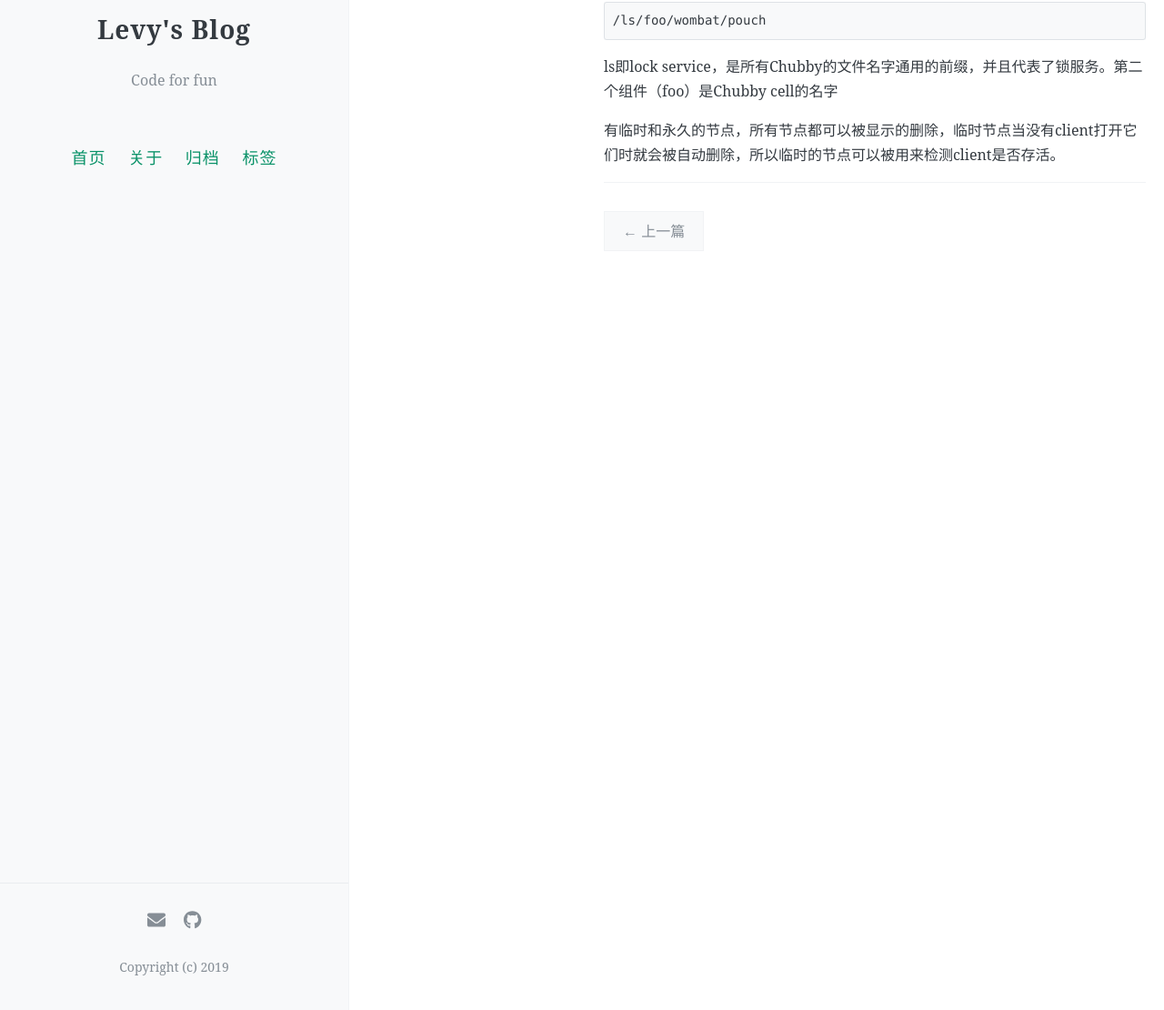
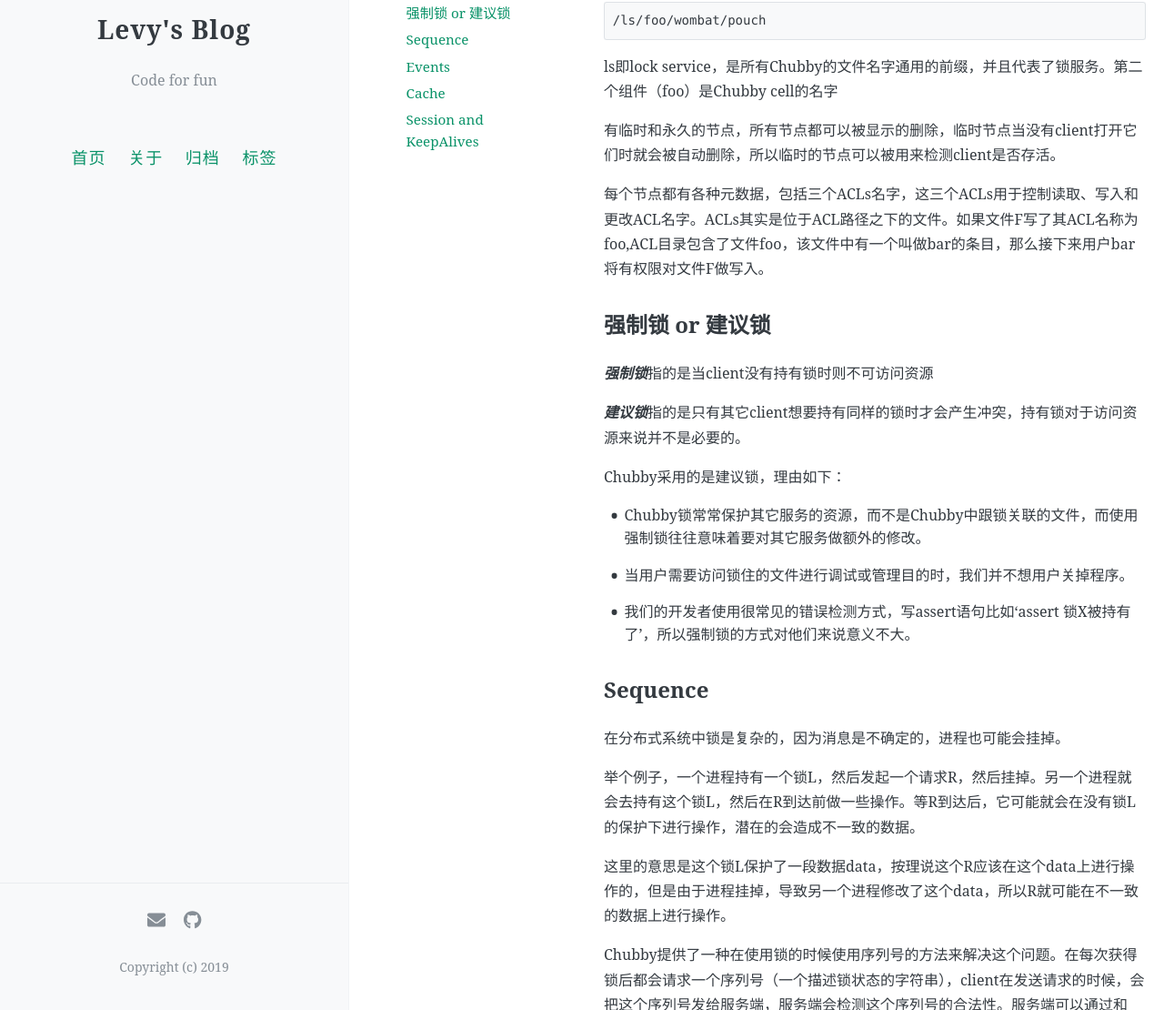
Before and after one commit to levy5307/blog, a Jekyll site: the page built from _posts/2020-08-08-Chubby.md, in a window 1280 px wide and 1400 px high, scrolled down 1625 px. Shown: the part 290-1400 px from the top of the window at 91% size. Built offline with Jekyll 4.4.1, drawn with Linux system fonts in a browser that asks for light colours; comment, search, counter and statistics services are not loaded; before the commit the page ends 2232 px from its top, so only the background shows below that; some of the changed text lies outside the part shown.

Commit message:
update Chubby

```diff
--- a/_posts/2020-08-08-Chubby.md
+++ b/_posts/2020-08-08-Chubby.md
@@ -48,3 +48,59 @@ chubby的文件与unix文件系统基本一样，这样的好处是chubby文件
 ls即lock service，是所有Chubby的文件名字通用的前缀，并且代表了锁服务。第二个组件（foo）是Chubby cell的名字
 
 有临时和永久的节点，所有节点都可以被显示的删除，临时节点当没有client打开它们时就会被自动删除，所以临时的节点可以被用来检测client是否存活。
+
+每个节点都有各种元数据，包括三个ACLs名字，这三个ACLs用于控制读取、写入和更改ACL名字。ACLs其实是位于ACL路径之下的文件。如果文件F写了其ACL名称为foo,ACL目录包含了文件foo，该文件中有一个叫做bar的条目，那么接下来用户bar将有权限对文件F做写入。
+
+
+## 强制锁 or 建议锁
+
+***强制锁***指的是当client没有持有锁时则不可访问资源
+
+***建议锁***指的是只有其它client想要持有同样的锁时才会产生冲突，持有锁对于访问资源来说并不是必要的。
+
+Chubby采用的是建议锁，理由如下：
+
+- Chubby锁常常保护其它服务的资源，而不是Chubby中跟锁关联的文件，而使用强制锁往往意味着要对其它服务做额外的修改。
+
+- 当用户需要访问锁住的文件进行调试或管理目的时，我们并不想用户关掉程序。
+
+- 我们的开发者使用很常见的错误检测方式，写assert语句比如‘assert 锁X被持有了’，所以强制锁的方式对他们来说意义不大。
+
+## Sequence
+
+在分布式系统中锁是复杂的，因为消息是不确定的，进程也可能会挂掉。
+
+举个例子，一个进程持有一个锁L，然后发起一个请求R，然后挂掉。另一个进程就会去持有这个锁L，然后在R到达前做一些操作。等R到达后，它可能就会在没有锁L的保护下进行操作，潜在的会造成不一致的数据。
+
+这里的意思是这个锁L保护了一段数据data，按理说这个R应该在这个data上进行操作的，但是由于进程挂掉，导致另一个进程修改了这个data，所以R就可能在不一致的数据上进行操作。
+
+Chubby提供了一种在使用锁的时候使用序列号的方法来解决这个问题。在每次获得锁后都会请求一个序列号（一个描述锁状态的字符串），client在发送请求的时候，会把这个序列号发给服务端，服务端会检测这个序列号的合法性。服务端可以通过和Chubby之间维护的cache来检测这个序列号的合法性，或者是直接和自己最近观测到的序列号比较。服务端可以通过和Chubby之间维护的cache来检测这个序列号的合法性，或者是直接和自己最近观测到的序列号比较
+
+尽管序列号机制很简单，但是有些协议发展的很慢，不能带上序列号，chubby因此提供了另一种不完美但是更容易的方式来解决这个问题。如果一个client是以正常的方式释放锁的，那么这个锁立刻可以被其他的client获得，但是如果一个锁是因为client挂掉或不可访问而丢掉的，锁服务器会等一段叫lock-delay的时间来防止其它的client获得这个锁
+
+## Events
+
+Chubby的client端可以订阅一些事件，这些事件通过回调的方式异步发送给client，包括：
+
+- 文件内容修改
+
+- 子结点的添加、移除、或修改。
+
+- Chubby主节点出故障
+
+- 一个句柄（包括它的锁）已经变得不可用
+
+- 获得锁
+
+- 来自其他客户端的锁冲突请求
+
+
+## Cache
+
+客户端会有自己的本地缓存，这样可以减少对Chubby的读压力。Chubby使用的是一致性的、write-through缓存。该缓存由记录有缓存的客户端列表的master发送出来的无效信号保持一致性。协议确保客户端能够互相看到一个一致的Chubby状态视图，或者是一个错误。
+
+当文件的数据或者元数据被改变时，修改会被阻塞，直到master发送数据的无效信号到每一个可能缓存该数据的客户端上。修改只会有在服务器知道每个客户端都将缓存置为无效后才会被处理，要么是因为客户端确认了缓存的失效，要么是客户端确认其缓存的数据租约到期。
+
+## Session and KeepAlives
+
+hubby Cell和Client端通过KeepAlive握手维护的一种关系，当会话有效时，client端的handle，锁，缓存都是有效的。 当client第一次连接cell时，它会请求一个新的会话，当client结束时会显示的终止会话，或者当这个会话一分钟内没有调用和打开handle时，也会被隐式的关闭
```
